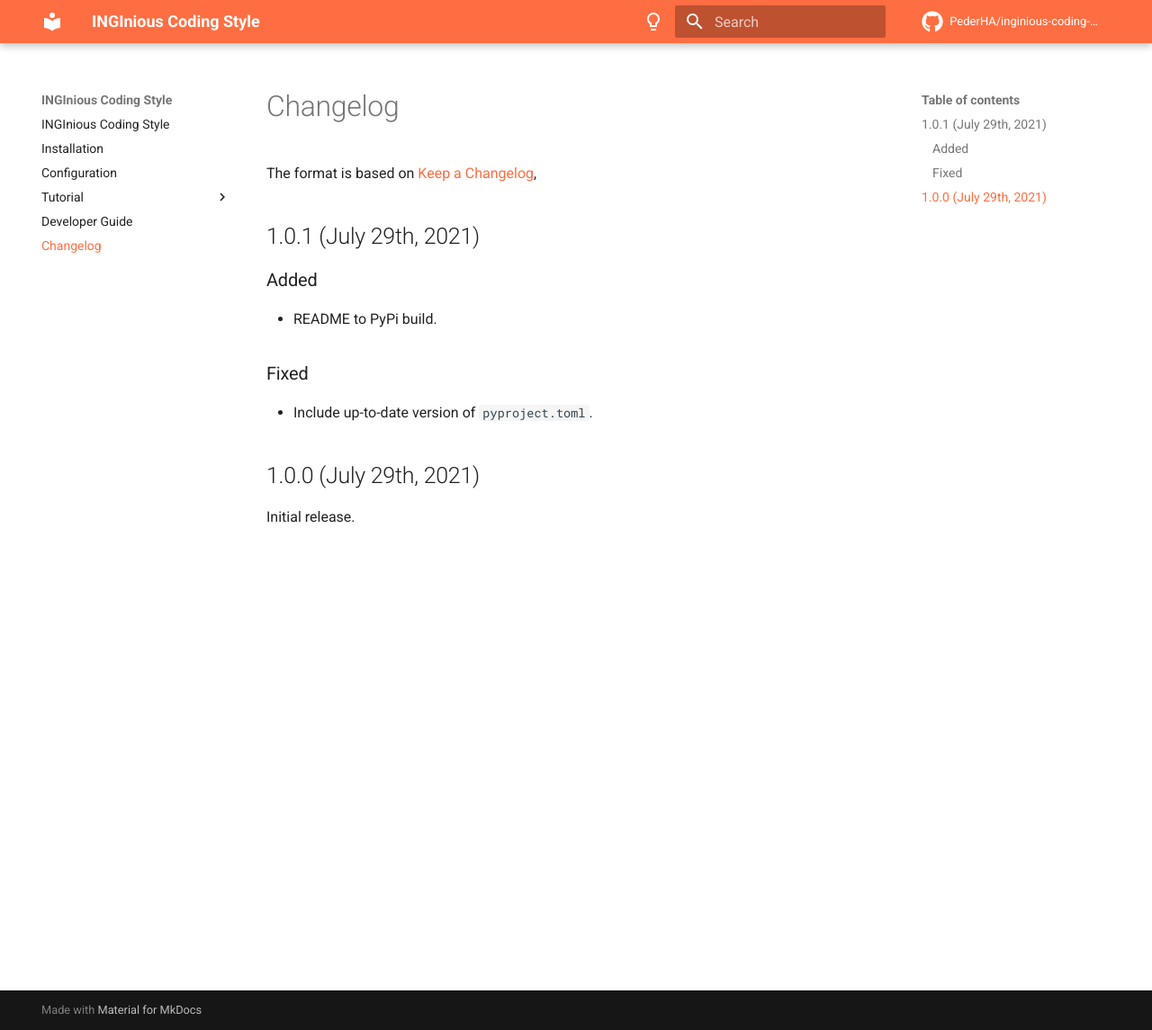
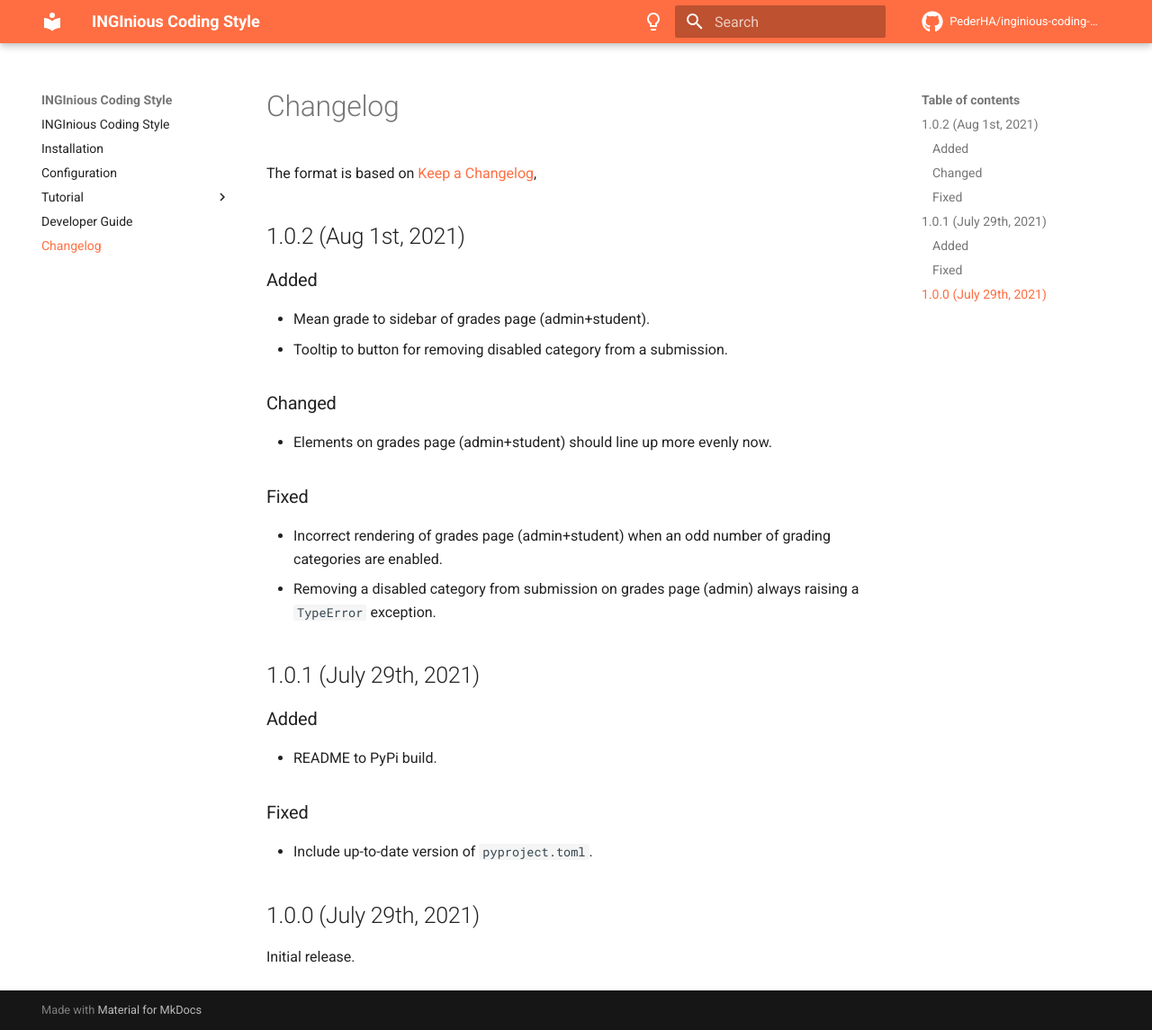
Before and after one commit to PederHA/inginious-coding-style, an MkDocs documentation site: the page built from docs/docs/changelog.md, in a window 1280 px wide and 1145 px high. Shown: the whole window at 90% size. Built offline with MkDocs 1.6.1 and Material for MkDocs 9.7.7, drawn with Linux system fonts in a browser that asks for light colours; comment, search, counter and statistics services are not loaded.

Commit message:
Bump version

```diff
--- a/docs/docs/changelog.md
+++ b/docs/docs/changelog.md
@@ -1,6 +1,20 @@
 # Changelog
 
 The format is based on [Keep a Changelog](https://keepachangelog.com/en/1.0.0/),
+
+## 1.0.2 (Aug 1st, 2021)
+
+### Added
+- Mean grade to sidebar of grades page (admin+student).
+- Tooltip to button for removing disabled category from a submission.
+
+### Changed
+- Elements on grades page (admin+student) should line up more evenly now.
+
+
+### Fixed
+- Incorrect rendering of grades page (admin+student) when an odd number of grading categories are enabled.
+- Removing a disabled category from submission on grades page (admin) always raising a `TypeError` exception.
 
 ## 1.0.1 (July 29th, 2021)
 
--- a/inginious_coding_style/__init__.py
+++ b/inginious_coding_style/__init__.py
@@ -30,7 +30,7 @@ from .utils import (
     get_best_submission,
 )
 
-__version__ = "1.0.1"
+__version__ = "1.0.2"
 
 PLUGIN_PATH = Path(__file__).parent.absolute()
 TEMPLATES_PATH = PLUGIN_PATH / "templates"
--- a/pyproject.toml
+++ b/pyproject.toml
@@ -1,6 +1,6 @@
 [tool.poetry]
 name = "inginious-coding-style"
-version = "1.0.1"
+version = "1.0.2"
 description = ""
 authors = ["Peder Hovdan Andresen <pedeha@stud.ntnu.no>"]
 readme = "README.md"
```
